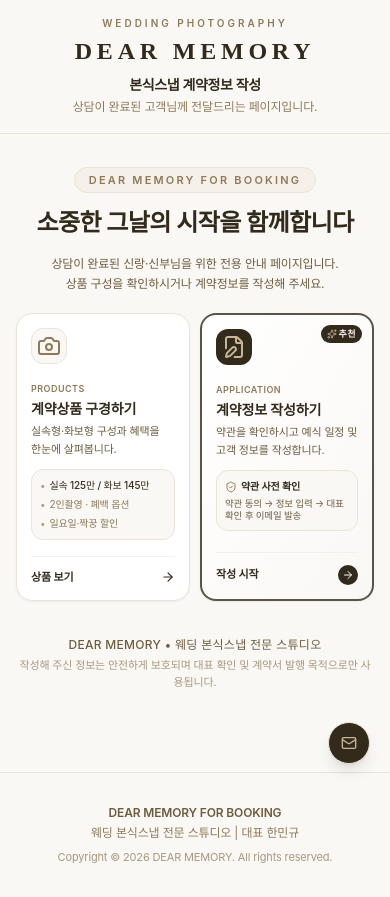
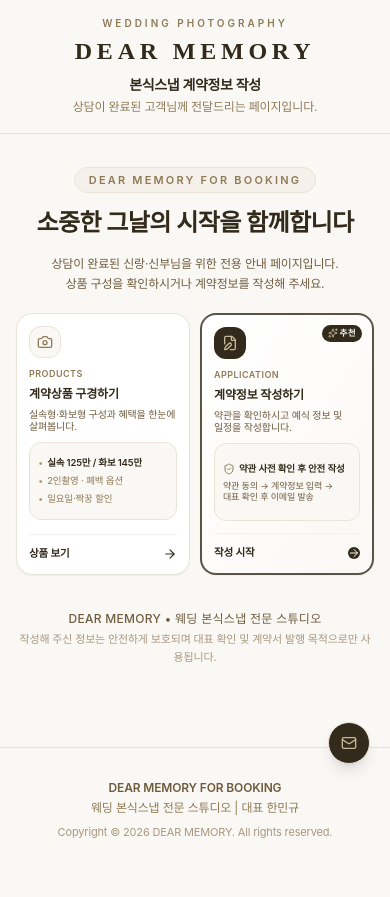
Before and after one commit to mkstory-lab/Dear_Memory_Booking, a Next.js app: page / in a window 390 px wide. After the commit the page ends 872 px from the top, so only its background shows below. Built offline with nearby package versions, Linux system fonts and the light colour scheme; a web font is replaced by a local one.

Commit message:
fix: perfect line height & horizontal alignment across landing, catalog and form cards

```diff
--- a/src/components/contract-form/ProductSelectSection.tsx
+++ b/src/components/contract-form/ProductSelectSection.tsx
@@ -33,15 +33,15 @@ export const ProductSelectSection: React.FC<ProductSelectSectionProps> = ({
             <div
               key={product.id}
               onClick={() => onSelect(product.id)}
-              className={`cursor-pointer rounded-xl sm:rounded-2xl p-3 sm:p-6 transition-all relative border flex flex-col justify-between ${
+              className={`cursor-pointer rounded-xl sm:rounded-2xl p-3 sm:p-6 transition-all relative border flex flex-col justify-between h-full ${
                 isSelected
                   ? 'border-[#322A1B] bg-[#FFFFFF] shadow-md ring-2 ring-[#322A1B]/10'
                   : 'border-[#EBE3D5] bg-[#FFFFFF]/70 hover:border-[#C7B698] hover:bg-[#FFFFFF]'
               }`}
             >
-              <div>
-                {/* 상단 뱃지 & 선택 상태 */}
-                <div className="flex items-center justify-between mb-2 sm:mb-3">
+              <div className="space-y-2 sm:space-y-3.5">
+                {/* 상단 뱃지 & 선택 상태 (높이 일치) */}
+                <div className="h-6 sm:h-7 flex items-center justify-between">
                   <span
                     className={`text-[9.5px] sm:text-[11px] font-medium px-2 py-0.5 rounded-full ${
                       isSelected
@@ -51,7 +51,7 @@ export const ProductSelectSection: React.FC<ProductSelectSectionProps> = ({
                         : 'bg-[#F5F1EA] text-[#8F7A56]'
                     }`}
                   >
-                    {product.badge || '기본'}
+                    {isPlus ? '대표 추천' : (product.badge || '기본')}
                   </span>
                   <CheckCircle2
                     className={`w-4 h-4 sm:w-5 sm:h-5 transition-colors ${
@@ -60,8 +60,8 @@ export const ProductSelectSection: React.FC<ProductSelectSectionProps> = ({
                   />
                 </div>
 
-                {/* 상품명 & 가격 */}
-                <div className="flex flex-wrap items-center gap-1 sm:gap-2 mb-1">
+                {/* 상품명 (높이 일치) */}
+                <div className="h-6 sm:h-7 flex items-center gap-1 sm:gap-2">
                   <h4 className="text-sm sm:text-lg font-serif font-bold text-[#322A1B]">
                     {product.name}
                   </h4>
@@ -71,12 +71,38 @@ export const ProductSelectSection: React.FC<ProductSelectSectionProps> = ({
                     </span>
                   )}
                 </div>
-                <p className="text-[10px] sm:text-xs text-[#8F7A56] mb-2 sm:mb-4 min-h-[26px] sm:min-h-[32px] flex items-center leading-tight sm:leading-relaxed break-keep">
-                  {product.subtitle}
-                </p>
 
-                <div className="text-base sm:text-2xl font-bold text-[#322A1B] mb-2.5 sm:mb-4 pb-2.5 sm:pb-4 border-b border-[#F5F1EA] tabular-nums">
+                {/* 부제 (높이 일치) */}
+                <div className="h-7 sm:h-9 flex items-center">
+                  <p className="text-[9.5px] sm:text-xs text-[#8F7A56] leading-tight break-keep line-clamp-2">
+                    {product.subtitle}
+                  </p>
+                </div>
+
+                {/* 가격 (높이 일치) */}
+                <div className="h-8 sm:h-10 flex items-center text-base sm:text-2xl font-bold text-[#322A1B] pb-2 sm:pb-3 border-b border-[#F5F1EA] tabular-nums">
                   {formatKRW(product.basePrice)}
+                </div>
+
+                {/* 앨범 사양 요약 박스 (2줄 높이 완전 통일) */}
+                <div className="p-2 sm:p-3 bg-[#FAF8F5] rounded-xl border border-[#EBE3D5] space-y-1 text-[9.5px] sm:text-xs min-h-[58px] sm:min-h-[64px] flex flex-col justify-center">
+                  <div className="flex items-center gap-1 text-[#8F7A56] font-medium">
+                    <BookOpen className="w-3 h-3 sm:w-3.5 sm:h-3.5" />
+                    <span>앨범 사양</span>
+                  </div>
+                  <div className="font-semibold text-[#322A1B] space-y-0.5 pl-4 text-[9px] sm:text-xs leading-tight">
+                    {!isPlus ? (
+                      <>
+                        <div>부부앨범 15x12 70p 1권</div>
+                        <div className="text-[#A8987E] font-normal text-[8.5px] sm:text-[10.5px]">(부모님앨범 미포함)</div>
+                      </>
+                    ) : (
+                      <>
+                        <div>부부앨범 15x12 80p 1권</div>
+                        <div className="text-[#8F7A56] font-semibold text-[8.5px] sm:text-[10.5px]">부모님앨범 12x8 40p 2권</div>
+                      </>
+                    )}
+                  </div>
                 </div>
 
                 {/* 상품 구성 */}
--- a/src/components/home/HomeLandingView.tsx
+++ b/src/components/home/HomeLandingView.tsx
@@ -32,43 +32,46 @@ export const HomeLandingView: React.FC<HomeLandingViewProps> = ({
         {/* 카드 1: 계약상품 구경하기 */}
         <div
           onClick={onSelectCatalog}
-          className="group cursor-pointer bg-[#FFFFFF] border border-[#EBE3D5] hover:border-[#322A1B] rounded-2xl sm:rounded-3xl p-3.5 sm:p-8 transition-all duration-300 shadow-sm hover:shadow-md flex flex-col justify-between h-full relative overflow-hidden"
+          className="group cursor-pointer bg-[#FFFFFF] border border-[#EBE3D5] hover:border-[#322A1B] rounded-2xl sm:rounded-3xl p-3 sm:p-7 transition-all duration-300 shadow-sm hover:shadow-md flex flex-col justify-between h-full relative overflow-hidden"
         >
-          <div className="space-y-2.5 sm:space-y-4">
-            <div className="w-9 h-9 sm:w-12 sm:h-12 rounded-xl sm:rounded-2xl bg-[#FAF8F5] border border-[#EBE3D5] flex items-center justify-center text-[#8F7A56] group-hover:bg-[#322A1B] group-hover:text-[#FAF8F5] transition-colors">
-              <Camera className="w-4.5 h-4.5 sm:w-6 sm:h-6" />
+          <div className="space-y-2 sm:space-y-3.5 flex-1 flex flex-col">
+            {/* 아이콘 */}
+            <div className="w-8 h-8 sm:w-12 sm:h-12 rounded-xl sm:rounded-2xl bg-[#FAF8F5] border border-[#EBE3D5] flex items-center justify-center text-[#8F7A56] group-hover:bg-[#322A1B] group-hover:text-[#FAF8F5] transition-colors shrink-0">
+              <Camera className="w-4 h-4 sm:w-6 sm:h-6" />
             </div>
 
+            {/* 헤더 & 제목 */}
             <div>
-              <span className="text-[9px] sm:text-[11px] font-semibold text-[#8F7A56] tracking-wider uppercase">
+              <span className="text-[9px] sm:text-[11px] font-semibold text-[#8F7A56] tracking-wider uppercase h-4 flex items-center">
                 PRODUCTS
               </span>
-              <h3 className="text-sm sm:text-xl font-serif font-bold text-[#322A1B] mt-0.5 leading-snug">
+              <h3 className="text-xs sm:text-xl font-serif font-bold text-[#322A1B] h-6 sm:h-8 flex items-center leading-tight">
                 계약상품 구경하기
               </h3>
-              <p className="text-[11px] sm:text-xs text-[#6E5C3D] mt-1 sm:mt-2 leading-relaxed break-keep">
+              <p className="text-[10px] sm:text-xs text-[#6E5C3D] leading-tight break-keep h-7 sm:h-9 flex items-center">
                 실속형·화보형 구성과 혜택을 한눈에 살펴봅니다.
               </p>
             </div>
 
-            {/* 주요 하이라이트 박스 */}
-            <div className="p-2 sm:p-3.5 bg-[#FAF8F5] rounded-xl border border-[#EBE3D5] space-y-1 sm:space-y-1.5 text-[10px] sm:text-xs text-[#8F7A56]">
-              <div className="flex items-center gap-1 sm:gap-1.5">
-                <span className="text-[#B09A74]">•</span>
-                <span className="break-keep font-medium text-[#322A1B]">실속 125만 / 화보 145만</span>
+            {/* 주요 하이라이트 박스 (높이 완벽 일치) */}
+            <div className="p-2 sm:p-3.5 bg-[#FAF8F5] rounded-xl border border-[#EBE3D5] space-y-1 sm:space-y-1.5 text-[9.5px] sm:text-xs text-[#8F7A56] h-[78px] sm:h-[98px] flex flex-col justify-center">
+              <div className="flex items-center gap-1 sm:gap-1.5 truncate">
+                <span className="text-[#B09A74] shrink-0">•</span>
+                <span className="font-semibold text-[#322A1B] truncate">실속 125만 / 화보 145만</span>
               </div>
-              <div className="flex items-center gap-1 sm:gap-1.5">
-                <span className="text-[#B09A74]">•</span>
-                <span className="break-keep">2인촬영 · 폐백 옵션</span>
+              <div className="flex items-center gap-1 sm:gap-1.5 truncate">
+                <span className="text-[#B09A74] shrink-0">•</span>
+                <span className="truncate">2인촬영 · 폐백 옵션</span>
               </div>
-              <div className="flex items-center gap-1 sm:gap-1.5">
-                <span className="text-[#B09A74]">•</span>
-                <span className="break-keep">일요일·짝꿍 할인</span>
+              <div className="flex items-center gap-1 sm:gap-1.5 truncate">
+                <span className="text-[#B09A74] shrink-0">•</span>
+                <span className="truncate">일요일·짝꿍 할인</span>
               </div>
             </div>
           </div>
 
-          <div className="mt-4 sm:mt-8 pt-3 sm:pt-4 border-t border-[#F5F1EA] flex items-center justify-between text-[11px] sm:text-xs font-semibold text-[#322A1B] group-hover:text-[#8F7A56] transition-colors">
+          {/* 하단 액션 버튼 */}
+          <div className="mt-3 sm:mt-6 pt-2.5 sm:pt-4 border-t border-[#F5F1EA] flex items-center justify-between text-[10.5px] sm:text-xs font-semibold text-[#322A1B] group-hover:text-[#8F7A56] transition-colors h-7 sm:h-8">
             <span>상품 보기</span>
             <ArrowRight className="w-3.5 h-3.5 sm:w-4 sm:h-4 transform group-hover:translate-x-1 transition-transform" />
           </div>
@@ -77,49 +80,52 @@ export const HomeLandingView: React.FC<HomeLandingViewProps> = ({
         {/* 카드 2: 계약정보 작성하기 */}
         <div
           onClick={onSelectApply}
-          className="group cursor-pointer bg-[#FFFFFF] border-2 border-[#322A1B]/80 hover:border-[#322A1B] rounded-2xl sm:rounded-3xl p-3.5 sm:p-8 transition-all duration-300 shadow-sm hover:shadow-md flex flex-col justify-between h-full relative overflow-hidden bg-gradient-to-br from-[#FFFFFF] to-[#FAF8F5]"
+          className="group cursor-pointer bg-[#FFFFFF] border-2 border-[#322A1B]/80 hover:border-[#322A1B] rounded-2xl sm:rounded-3xl p-3 sm:p-7 transition-all duration-300 shadow-sm hover:shadow-md flex flex-col justify-between h-full relative overflow-hidden bg-gradient-to-br from-[#FFFFFF] to-[#FAF8F5]"
         >
           {/* 상단 추천 뱃지 */}
           <div className="absolute top-2.5 right-2.5 sm:top-4 sm:right-4">
-            <span className="px-1.5 sm:px-2.5 py-0.5 sm:py-1 bg-[#322A1B] text-[#FAF8F5] rounded-full text-[9px] sm:text-[10px] font-semibold tracking-wider flex items-center gap-0.5 sm:gap-1">
+            <span className="px-1.5 sm:px-2.5 py-0.5 sm:py-1 bg-[#322A1B] text-[#FAF8F5] rounded-full text-[8.5px] sm:text-[10px] font-semibold tracking-wider flex items-center gap-0.5 sm:gap-1">
               <Sparkles className="w-2.5 h-2.5 sm:w-3 sm:h-3 text-[#C7B698]" />
               <span className="hidden sm:inline">상담 완료 고객</span>
               <span className="sm:hidden">추천</span>
             </span>
           </div>
 
-          <div className="space-y-2.5 sm:space-y-4">
-            <div className="w-9 h-9 sm:w-12 sm:h-12 rounded-xl sm:rounded-2xl bg-[#322A1B] text-[#FAF8F5] flex items-center justify-center">
-              <FileEdit className="w-4.5 h-4.5 sm:w-6 sm:h-6 text-[#C7B698]" />
+          <div className="space-y-2 sm:space-y-3.5 flex-1 flex flex-col">
+            {/* 아이콘 */}
+            <div className="w-8 h-8 sm:w-12 sm:h-12 rounded-xl sm:rounded-2xl bg-[#322A1B] text-[#FAF8F5] flex items-center justify-center shrink-0">
+              <FileEdit className="w-4 h-4 sm:w-6 sm:h-6 text-[#C7B698]" />
             </div>
 
+            {/* 헤더 & 제목 */}
             <div>
-              <span className="text-[9px] sm:text-[11px] font-semibold text-[#8F7A56] tracking-wider uppercase">
+              <span className="text-[9px] sm:text-[11px] font-semibold text-[#8F7A56] tracking-wider uppercase h-4 flex items-center">
                 APPLICATION
               </span>
-              <h3 className="text-sm sm:text-xl font-serif font-bold text-[#322A1B] mt-0.5 leading-snug">
+              <h3 className="text-xs sm:text-xl font-serif font-bold text-[#322A1B] h-6 sm:h-8 flex items-center leading-tight">
                 계약정보 작성하기
               </h3>
-              <p className="text-[11px] sm:text-xs text-[#6E5C3D] mt-1 sm:mt-2 leading-relaxed break-keep">
-                약관을 확인하시고 예식 일정 및 고객 정보를 작성합니다.
+              <p className="text-[10px] sm:text-xs text-[#6E5C3D] leading-tight break-keep h-7 sm:h-9 flex items-center">
+                약관을 확인하시고 예식 정보 및 일정을 작성합니다.
               </p>
             </div>
 
-            {/* 안내 배지 박스 */}
-            <div className="p-2 sm:p-3.5 bg-[#FAF8F5] border border-[#EBE3D5] rounded-xl text-[10px] sm:text-xs text-[#8F7A56] space-y-1 sm:space-y-1.5">
-              <div className="flex items-center gap-1 font-semibold text-[#322A1B]">
+            {/* 안내 배지 박스 (높이 완벽 일치) */}
+            <div className="p-2 sm:p-3.5 bg-[#FAF8F5] border border-[#EBE3D5] rounded-xl text-[9.5px] sm:text-xs text-[#8F7A56] space-y-1 sm:space-y-1.5 h-[78px] sm:h-[98px] flex flex-col justify-center">
+              <div className="flex items-center gap-1 font-semibold text-[#322A1B] truncate">
                 <ShieldCheck className="w-3 h-3 sm:w-3.5 sm:h-3.5 text-[#8F7A56] shrink-0" />
-                <span>약관 사전 확인</span>
+                <span className="truncate">약관 사전 확인 후 안전 작성</span>
               </div>
-              <p className="text-[9.5px] sm:text-[11px] text-[#6E5C3D] leading-tight break-keep">
-                약관 동의 &rarr; 정보 입력 &rarr; 대표 확인 후 이메일 발송
+              <p className="text-[9px] sm:text-[11px] text-[#6E5C3D] leading-tight break-keep">
+                약관 동의 &rarr; 계약정보 입력 &rarr; 대표 확인 후 이메일 발송
               </p>
             </div>
           </div>
 
-          <div className="mt-4 sm:mt-8 pt-3 sm:pt-4 border-t border-[#F5F1EA] flex items-center justify-between text-[11px] sm:text-xs font-semibold text-[#322A1B]">
+          {/* 하단 액션 버튼 */}
+          <div className="mt-3 sm:mt-6 pt-2.5 sm:pt-4 border-t border-[#F5F1EA] flex items-center justify-between text-[10.5px] sm:text-xs font-semibold text-[#322A1B] h-7 sm:h-8">
             <span>작성 시작</span>
-            <div className="w-5 h-5 sm:w-7 sm:h-7 rounded-full bg-[#322A1B] text-[#FAF8F5] flex items-center justify-center group-hover:bg-[#1E1910] transition-colors">
+            <div className="w-4.5 h-4.5 sm:w-6 sm:h-6 rounded-full bg-[#322A1B] text-[#FAF8F5] flex items-center justify-center group-hover:bg-[#1E1910] transition-colors">
               <ArrowRight className="w-3 h-3 sm:w-3.5 sm:h-3.5" />
             </div>
           </div>
```
Also changed, not shown: src/components/catalog/ProductCatalogView.tsx (+61 -40 lines).
